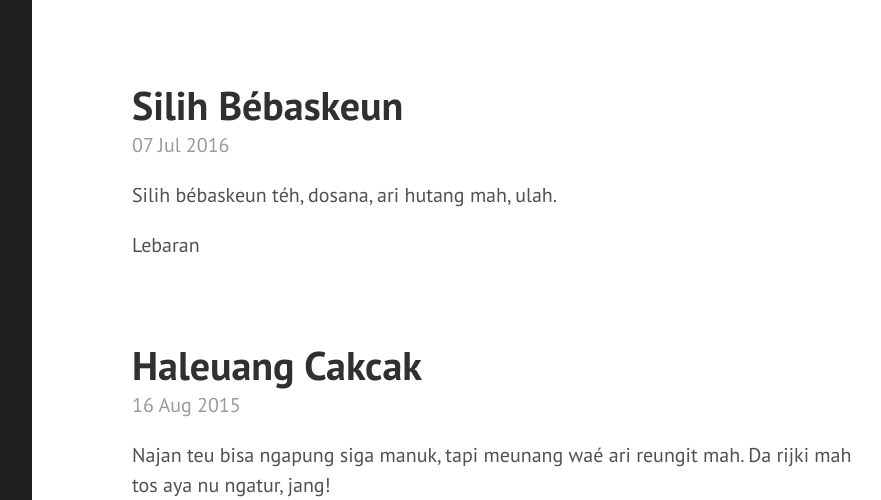
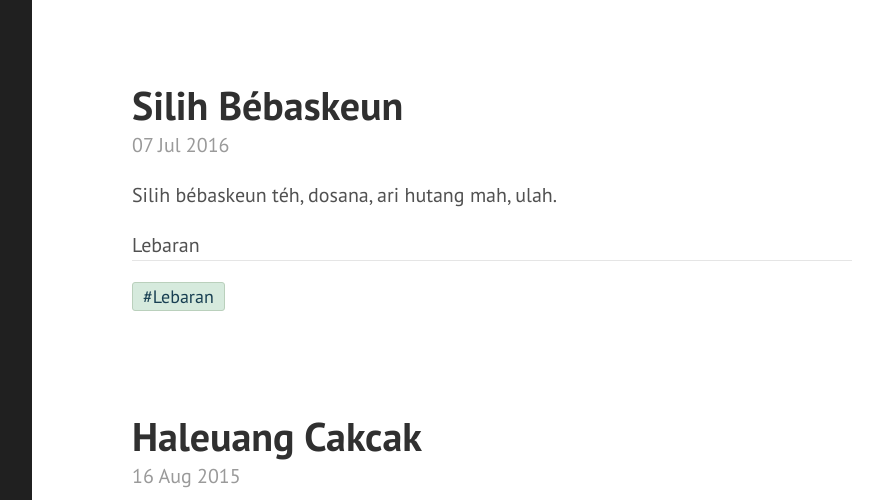
Before and after one commit to saung-rangon/saung-rangon.github.io, a Jekyll site: the page built from index.html, in a window 1280 px wide and 1393 px high. Shown: the top 500 px of the window, without its empty margins (328-1209 px from the left). Built offline with Jekyll 4.4.1, drawn with Linux system fonts in a browser that asks for light colours; the list of posts is cut into pages by our own code; grey boxes are pictures that could not be loaded.

Commit message:
Update index.html

```diff
--- a/index.html
+++ b/index.html
@@ -16,6 +16,18 @@ title: Home
 
     {{ post.content }}
     {{ post.tags }}
+
+    <div class="hashtags">
+      <ul class="tags">
+       {% for tag in post.tags %}
+       <li>
+         <a href="/hashtag/{{ tag|downcase }}">
+           #{{ tag }}
+         </a>
+       </li>
+       {% endfor %}
+     </ul>
+   </div>
   </div>
   {% endfor %}
 </div>
```
